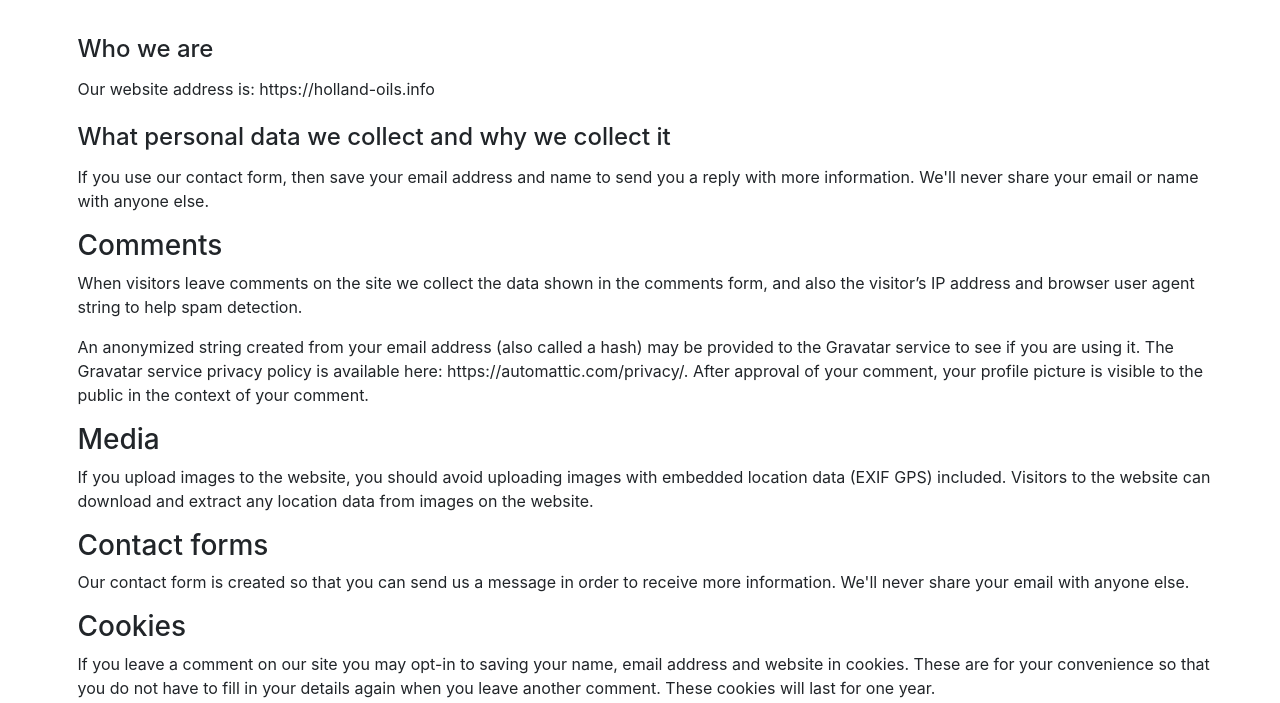
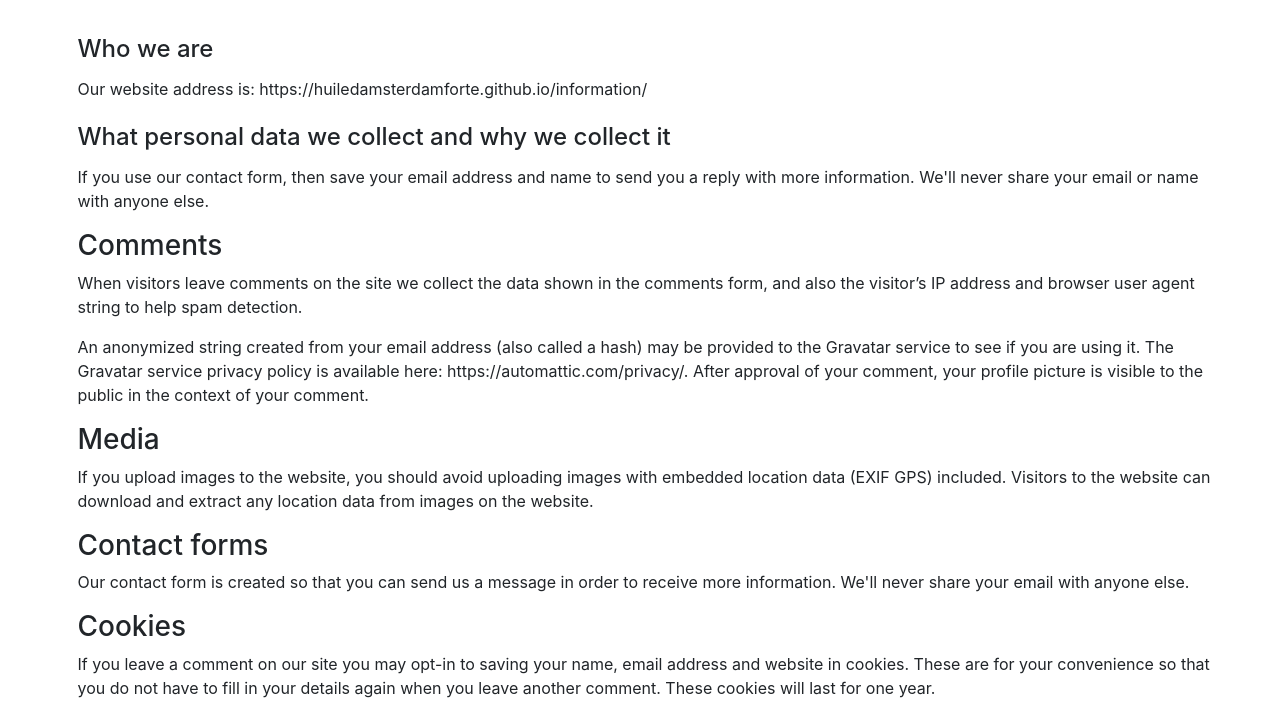
Before and after one commit to huiledamsterdamforte/information, a plain HTML site: page privacy.html in a window 1280 px wide. Shown: the part 97-800 px from the top of the page. Drawn offline with Linux system fonts and the light colour scheme.

Commit message:
Update privacy.html

```diff
--- a/privacy.html
+++ b/privacy.html
@@ -48,7 +48,7 @@
 
 
 
-<p>Our website address is: https://holland-oils.info</p>
+<p>Our website address is: https://huiledamsterdamforte.github.io/information/</p>
 
 
 
```
